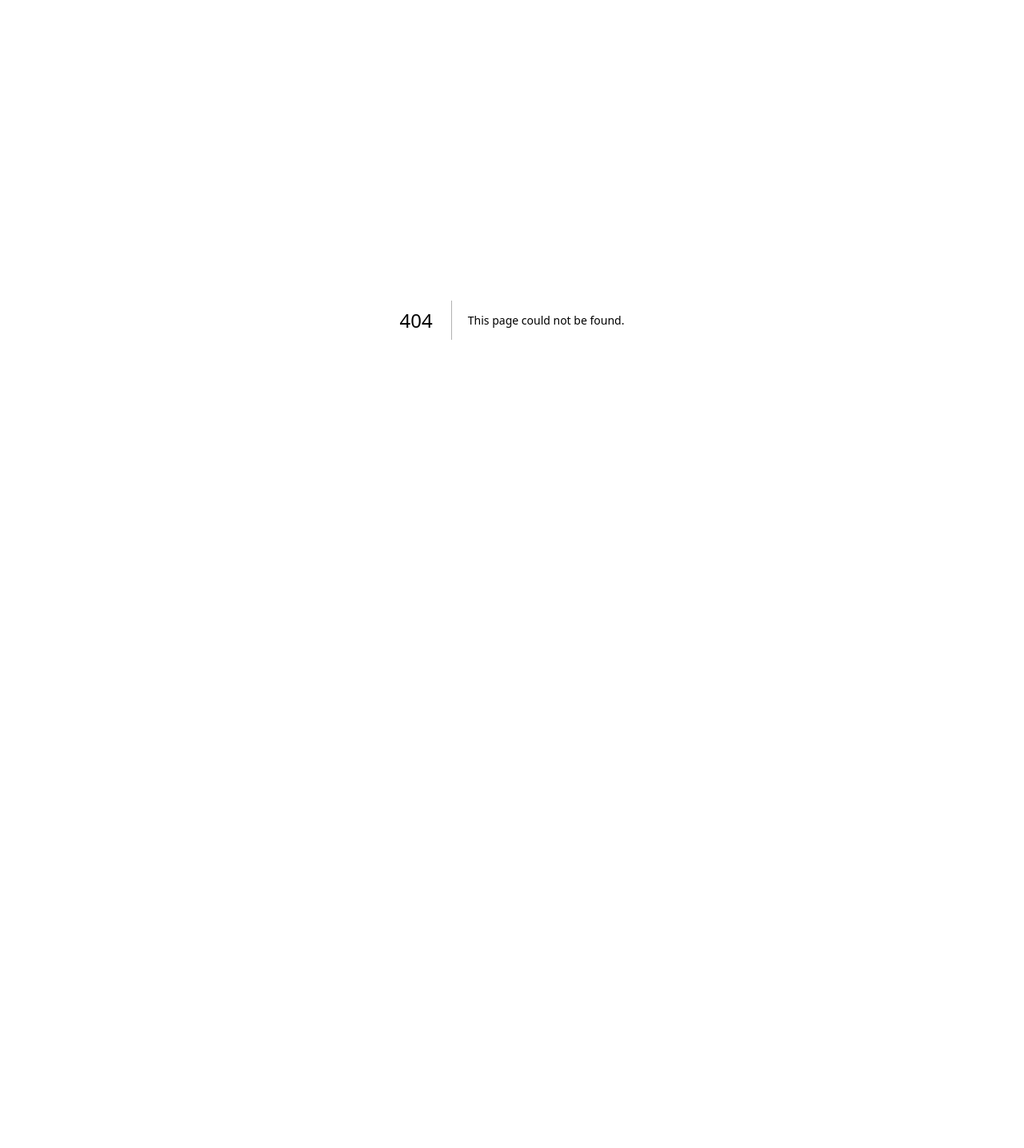
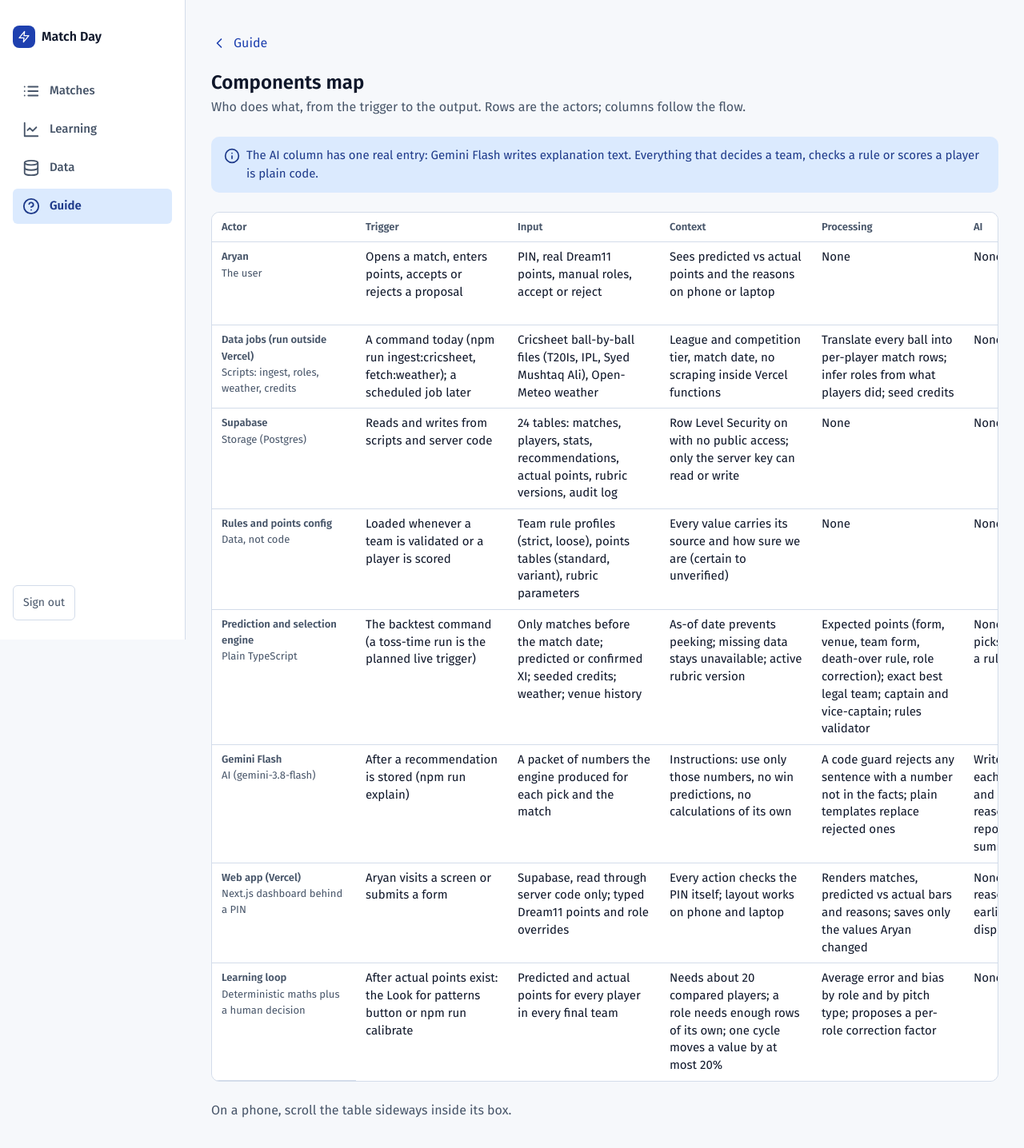
Before and after one commit to milindmali1810/Chain-kuli-ki-Main-kuli, a Next.js app: page /guide/map in a window 1280 px wide. Before the commit this address had no page. Shown: the top 1436 px of the page at 80% size. Before the commit the page ends 800 px from the top, so only its background shows below. Built offline with nearby package versions, Linux system fonts and the light colour scheme.

Commit message:
Components map (page and document), demo script, viva notes, handoff and README update
Co-Authored-By: Claude Sonnet 5.5 <noreply@anthropic.com>

```diff
--- a/package.json
+++ b/package.json
@@ -14,7 +14,8 @@
     "seed:credits": "tsx --env-file=.env.local scripts/seed-credits.ts",
     "backtest": "tsx --env-file=.env.local scripts/run-backtest.ts",
     "explain": "tsx --env-file=.env.local scripts/explain.ts",
-    "calibrate": "tsx --env-file=.env.local scripts/calibrate.ts"
+    "calibrate": "tsx --env-file=.env.local scripts/calibrate.ts",
+    "gen:map": "tsx scripts/gen-components-map.ts"
   },
   "dependencies": {
     "@supabase/supabase-js": "^2.117.3",
--- /dev/null
+++ b/src/app/(app)/guide/map/page.tsx
@@ -0,0 +1,49 @@
+import Link from "next/link";
+import { Icon } from "@/components/icons";
+import { ACTORS, COLUMNS } from "@/lib/componentsMap";
+
+export const metadata = { title: "Components map" };
+
+export default function ComponentsMapPage() {
+  return (
+    <div className="stack-lg">
+      <div className="stack">
+        <Link href="/guide" className="row" style={{ minHeight: 44, textDecoration: "none" }}><Icon name="back" />Guide</Link>
+        <div className="page-head" style={{ marginBottom: 0 }}>
+          <h1>Components map</h1>
+          <p className="muted">Who does what, from the trigger to the output. Rows are the actors; columns follow the flow.</p>
+        </div>
+      </div>
+
+      <div className="banner info" role="note">
+        <Icon name="info" />
+        <p>The AI column has one real entry: Gemini Flash writes explanation text. Everything that decides a team, checks a rule or scores a player is plain code.</p>
+      </div>
+
+      <div className="tablewrap" role="region" aria-label="Components map table" tabIndex={0}>
+        <table style={{ minWidth: 1100 }}>
+          <thead>
+            <tr>
+              <th scope="col" style={{ minWidth: 180 }}>Actor</th>
+              {COLUMNS.map((c) => <th key={c} scope="col" style={{ minWidth: 190 }}>{c}</th>)}
+            </tr>
+          </thead>
+          <tbody>
+            {ACTORS.map((a) => (
+              <tr key={a.name}>
+                <th scope="row" style={{ verticalAlign: "top", whiteSpace: "normal" }}>
+                  <div>{a.name}</div>
+                  <div className="muted" style={{ fontWeight: 400 }}>{a.kind}</div>
+                </th>
+                {COLUMNS.map((c) => (
+                  <td key={c} style={{ verticalAlign: "top", whiteSpace: "normal", lineHeight: 1.45 }}>{a.cells[c]}</td>
+                ))}
+              </tr>
+            ))}
+          </tbody>
+        </table>
+      </div>
+      <p className="muted">On a phone, scroll the table sideways inside its box.</p>
+    </div>
+  );
+}
--- a/src/app/(app)/guide/page.tsx
+++ b/src/app/(app)/guide/page.tsx
@@ -33,6 +33,10 @@ export default function GuidePage() {
         <p><strong>The one rule that matters:</strong> code picks and checks, Gemini only explains. The AI never chooses a player and never checks a rule.</p>
       </div>
 
+      <div className="row">
+        <a href="/guide/map" className="btn">Open the components map</a>
+      </div>
+
       <section className="stack" aria-labelledby="how-h">
         <h2 id="how-h">How a recommendation is made</h2>
         <ol className="stack" style={{ listStyle: "none", margin: 0, padding: 0 }}>
--- /dev/null
+++ b/src/lib/componentsMap.ts
@@ -0,0 +1,112 @@
+// The Components Map required by the exam booklet: a swimlane grid with actors as rows and
+// Trigger, Input, Context, Processing, AI and Output as columns. One source for the in-app page.
+
+export const COLUMNS = ["Trigger", "Input", "Context", "Processing", "AI", "Output"] as const;
+export type Column = (typeof COLUMNS)[number];
+
+export interface Actor {
+  name: string;
+  kind: string; // who or what this is
+  cells: Record<Column, string>;
+}
+
+const NONE = "None";
+
+export const ACTORS: Actor[] = [
+  {
+    name: "Aryan",
+    kind: "The user",
+    cells: {
+      Trigger: "Opens a match, enters points, accepts or rejects a proposal",
+      Input: "PIN, real Dream11 points, manual roles, accept or reject",
+      Context: "Sees predicted vs actual points and the reasons on phone or laptop",
+      Processing: NONE,
+      AI: NONE,
+      Output: "Decides which team to enter in Dream11; approves new rubric versions",
+    },
+  },
+  {
+    name: "Data jobs (run outside Vercel)",
+    kind: "Scripts: ingest, roles, weather, credits",
+    cells: {
+      Trigger: "A command today (npm run ingest:cricsheet, fetch:weather); a scheduled job later",
+      Input: "Cricsheet ball-by-ball files (T20Is, IPL, Syed Mushtaq Ali), Open-Meteo weather",
+      Context: "League and competition tier, match date, no scraping inside Vercel functions",
+      Processing: "Translate every ball into per-player match rows; infer roles from what players did; seed credits",
+      AI: NONE,
+      Output: "Rows in Supabase, each labelled ingested, computed or seeded",
+    },
+  },
+  {
+    name: "Supabase",
+    kind: "Storage (Postgres)",
+    cells: {
+      Trigger: "Reads and writes from scripts and server code",
+      Input: "24 tables: matches, players, stats, recommendations, actual points, rubric versions, audit log",
+      Context: "Row Level Security on with no public access; only the server key can read or write",
+      Processing: NONE,
+      AI: NONE,
+      Output: "History, recommendations, predicted and actual points, versions",
+    },
+  },
+  {
+    name: "Rules and points config",
+    kind: "Data, not code",
+    cells: {
+      Trigger: "Loaded whenever a team is validated or a player is scored",
+      Input: "Team rule profiles (strict, loose), points tables (standard, variant), rubric parameters",
+      Context: "Every value carries its source and how sure we are (certain to unverified)",
+      Processing: NONE,
+      AI: NONE,
+      Output: "The numbers the engine and validator read",
+    },
+  },
+  {
+    name: "Prediction and selection engine",
+    kind: "Plain TypeScript",
+    cells: {
+      Trigger: "The backtest command (a toss-time run is the planned live trigger)",
+      Input: "Only matches before the match date; predicted or confirmed XI; seeded credits; weather; venue history",
+      Context: "As-of date prevents peeking; missing data stays unavailable; active rubric version",
+      Processing: "Expected points (form, venue, team form, death-over rule, role correction); exact best legal team; captain and vice-captain; rules validator",
+      AI: "None. The AI never picks a player or checks a rule",
+      Output: "Recommended 11, captain, vice-captain, and the numbers behind every pick",
+    },
+  },
+  {
+    name: "Gemini Flash",
+    kind: "AI (gemini-3.8-flash)",
+    cells: {
+      Trigger: "After a recommendation is stored (npm run explain)",
+      Input: "A packet of numbers the engine produced for each pick and the match",
+      Context: "Instructions: use only those numbers, no win predictions, no calculations of its own",
+      Processing: "A code guard rejects any sentence with a number not in the facts; plain templates replace rejected ones",
+      AI: "Writes the reason for each pick, the captain and vice-captain reasons, the pitch report and the team summary, as JSON",
+      Output: "Reason text saved with each pick, plus an audit log of accepted and rejected sentences",
+    },
+  },
+  {
+    name: "Web app (Vercel)",
+    kind: "Next.js dashboard behind a PIN",
+    cells: {
+      Trigger: "Aryan visits a screen or submits a form",
+      Input: "Supabase, read through server code only; typed Dream11 points and role overrides",
+      Context: "Every action checks the PIN itself; layout works on phone and laptop",
+      Processing: "Renders matches, predicted vs actual bars and reasons; saves only the values Aryan changed",
+      AI: "None at runtime. The reasons were written earlier and are only displayed",
+      Output: "Matches, match view, Learning, Data and Guide screens",
+    },
+  },
+  {
+    name: "Learning loop",
+    kind: "Deterministic maths plus a human decision",
+    cells: {
+      Trigger: "After actual points exist: the Look for patterns button or npm run calibrate",
+      Input: "Predicted and actual points for every player in every final team",
+      Context: "Needs about 20 compared players; a role needs enough rows of its own; one cycle moves a value by at most 20%",
+      Processing: "Average error and bias by role and by pitch type; proposes a per-role correction factor",
+      AI: NONE,
+      Output: "Pending proposals; on acceptance a new rubric version; accuracy shown per version",
+    },
+  },
+];
```
Also changed, not shown: scripts/gen-components-map.ts (added, +27 -0 lines), 5 other files (tests, documents, lock files or other folders).
